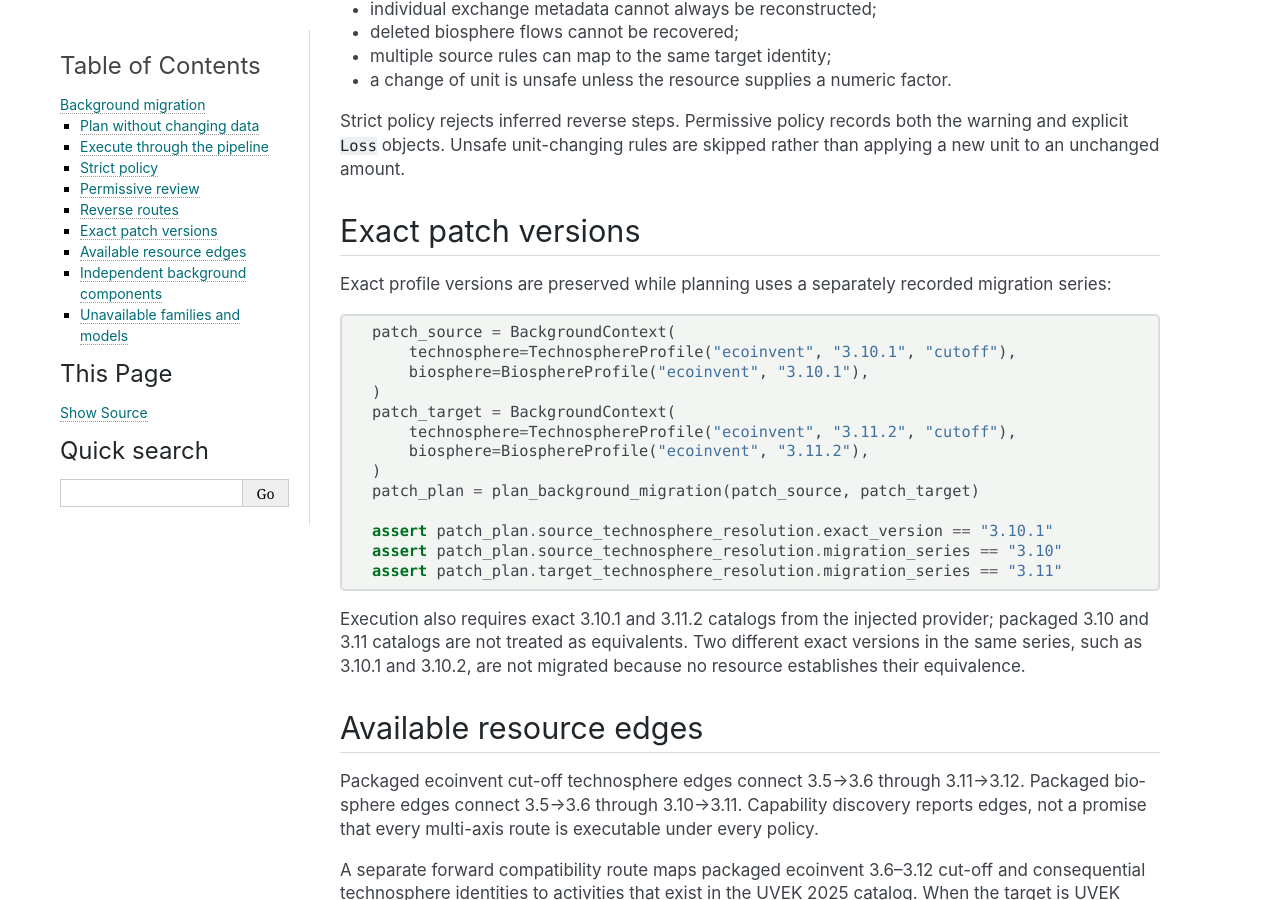
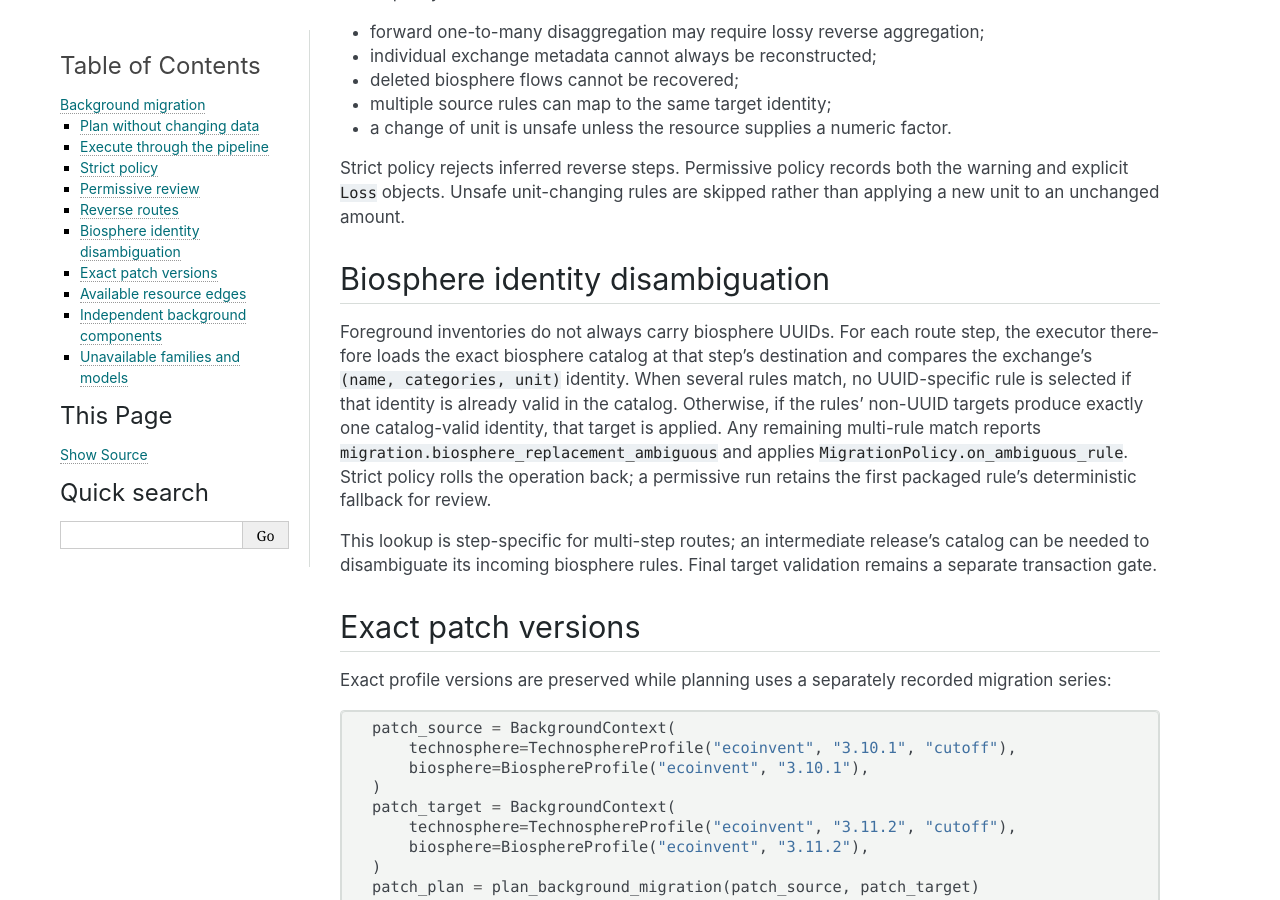
Before and after one commit to romainsacchi/brightpath, a Sphinx documentation site: the page built from docs/workflows/migration.rst, in a window 1280 px wide and 900 px high, scrolled down 2457 px. Built offline with Sphinx 7.4.7, drawn with Linux system fonts in a browser that asks for light colours; some of the changed text lies outside the part shown.

Commit message:
Align documentation with migration behavior

```diff
--- a/docs/adr/0002-strict-loss-and-migration-policy.rst
+++ b/docs/adr/0002-strict-loss-and-migration-policy.rst
@@ -18,8 +18,12 @@
 * unresolved source or target background links;
 * unit changes without finite amount-conversion factors;
 * partial reverse aggregation;
-* irreversible deletion;
+* an irreversible deletion actually applied to inventory data;
 * missing catalog or migration resources.
+
+Deletion-rule presence and counts remain visible planning metadata, but policy
+is evaluated against matched exchanges during execution. This prevents an
+unused rule from blocking an otherwise unaffected inventory.
 
 Conversion applies ambiguous-mapping policy during adapter-owned preflight.
 When target validation is enabled, it runs the target adapter's independent
--- a/docs/concepts.rst
+++ b/docs/concepts.rst
@@ -208,8 +208,8 @@
 controls only errors from that stage. Target validation cannot override the
 representability, loss, or ambiguity policies already applied by preflight.
 ``MigrationPolicy`` additionally controls invalid source links, unresolved
-links, ambiguous rules, deletions, inferred reverse routes, unit changes
-without numeric factors, target validity, and minimum coverage.
+links, ambiguous rules, applied deletions, inferred reverse routes, unit
+changes without numeric factors, target validity, and minimum coverage.
 
 Permissive policies downgrade unsafe conditions to warnings and continue when
 possible. They do not hide issues or certify the output.
--- a/docs/workflows/migration.rst
+++ b/docs/workflows/migration.rst
@@ -81,14 +81,16 @@
 
 * exact source validation before rule application;
 * a resource-backed route for every changed background component;
-* no inferred reverse route, ambiguous rule, deletion, information loss, or
-  unit change without a numeric factor;
+* no inferred reverse route, ambiguous rule, applied deletion, information
+  loss, or unit change without a numeric factor;
 * exact target validation after rule application;
 * 100% resolved target-link coverage for technosphere and biosphere.
 
 If any error-policy condition occurs, execution returns the original document.
 The migration stage is marked as rolled back and its non-committed changes are
-removed from the report.
+removed from the report. Deletion-rule counts remain planning metadata, but a
+forward route is rejected for deletion only when a rule actually matches an
+exchange during execution.
 
 Permissive review
 -----------------
@@ -127,6 +129,25 @@
 Strict policy rejects inferred reverse steps. Permissive policy records both
 the warning and explicit ``Loss`` objects. Unsafe unit-changing rules are
 skipped rather than applying a new unit to an unchanged amount.
+
+Biosphere identity disambiguation
+----------------------------------
+
+Foreground inventories do not always carry biosphere UUIDs. For each route
+step, the executor therefore loads the exact biosphere catalog at that step's
+destination and compares the exchange's ``(name, categories, unit)`` identity.
+When several rules match, no UUID-specific rule is selected if that identity
+is already valid in the catalog. Otherwise, if the rules' non-UUID targets
+produce exactly one catalog-valid identity, that target is applied. Any
+remaining multi-rule match reports
+``migration.biosphere_replacement_ambiguous`` and applies
+``MigrationPolicy.on_ambiguous_rule``. Strict policy rolls the operation back;
+a permissive run retains the first packaged rule's deterministic fallback for
+review.
+
+This lookup is step-specific for multi-step routes; an intermediate release's
+catalog can be needed to disambiguate its incoming biosphere rules. Final
+target validation remains a separate transaction gate.
 
 Exact patch versions
 --------------------
--- a/pyproject.toml
+++ b/pyproject.toml
@@ -29,7 +29,7 @@
     "Topic :: Scientific/Engineering :: Mathematics",
     "Topic :: Scientific/Engineering :: Visualization"
 ]
-urls = {"Homepage" = "https://github.com/polca/brightpath"}
+urls = {"Homepage" = "https://github.com/romainsacchi/brightpath"}
 
 [project.scripts]
 brightpath = "brightpath.cli:main"
```
Also changed, not shown: CONTRIBUTING.md (+1 -1 lines), README.md (+15 -4 lines), docs/architecture.rst (+7 -4 lines), docs/format-profile-refactor.md (+4 -3 lines), docs/limitations.rst (+9 -3 lines), 1 other file.
